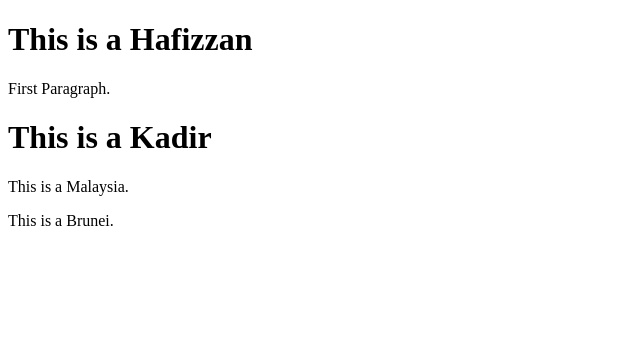
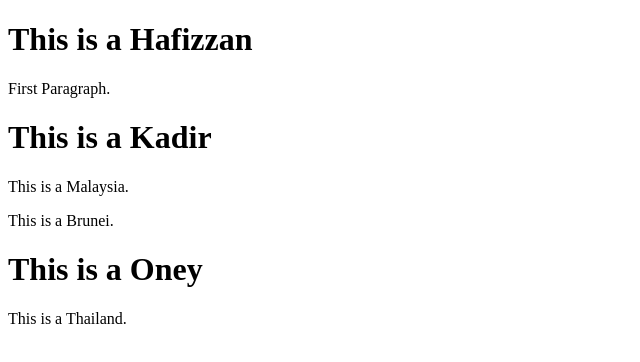
Before and after one commit to devstrade/learning-git, a plain HTML site: page index.html in a window 1280 px wide. Shown: the whole page, without its empty margins (0-640 px from the left). Drawn offline with Linux system fonts and the light colour scheme.

Commit message:
Add New Name and Country

```diff
--- a/index.html
+++ b/index.html
@@ -15,6 +15,8 @@
 
 
   <p>This is a Brunei.</p>
+  <h1>This is a Oney</h1>
+  <p>This is a Thailand.</p>
 
 
 </body>
```
